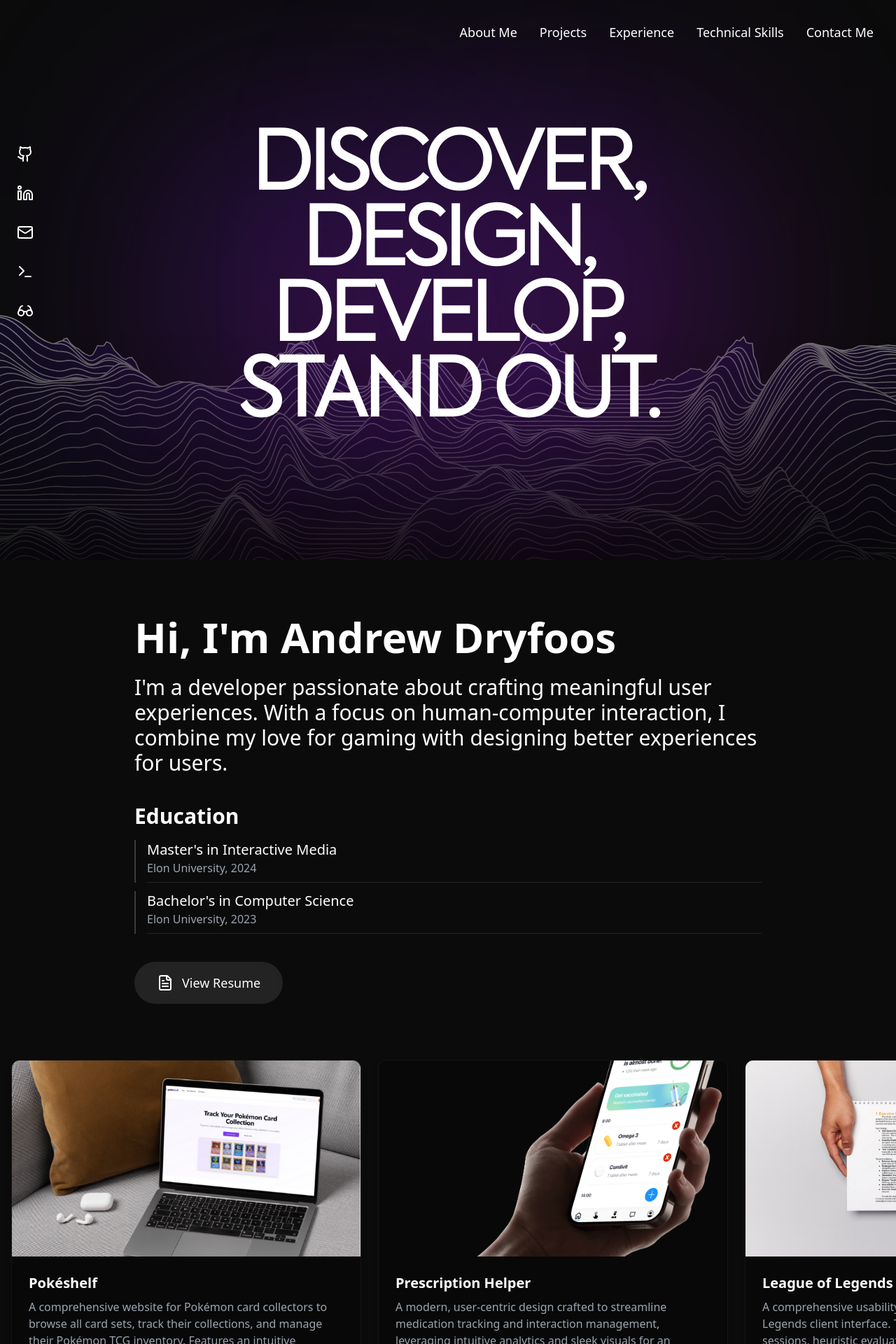
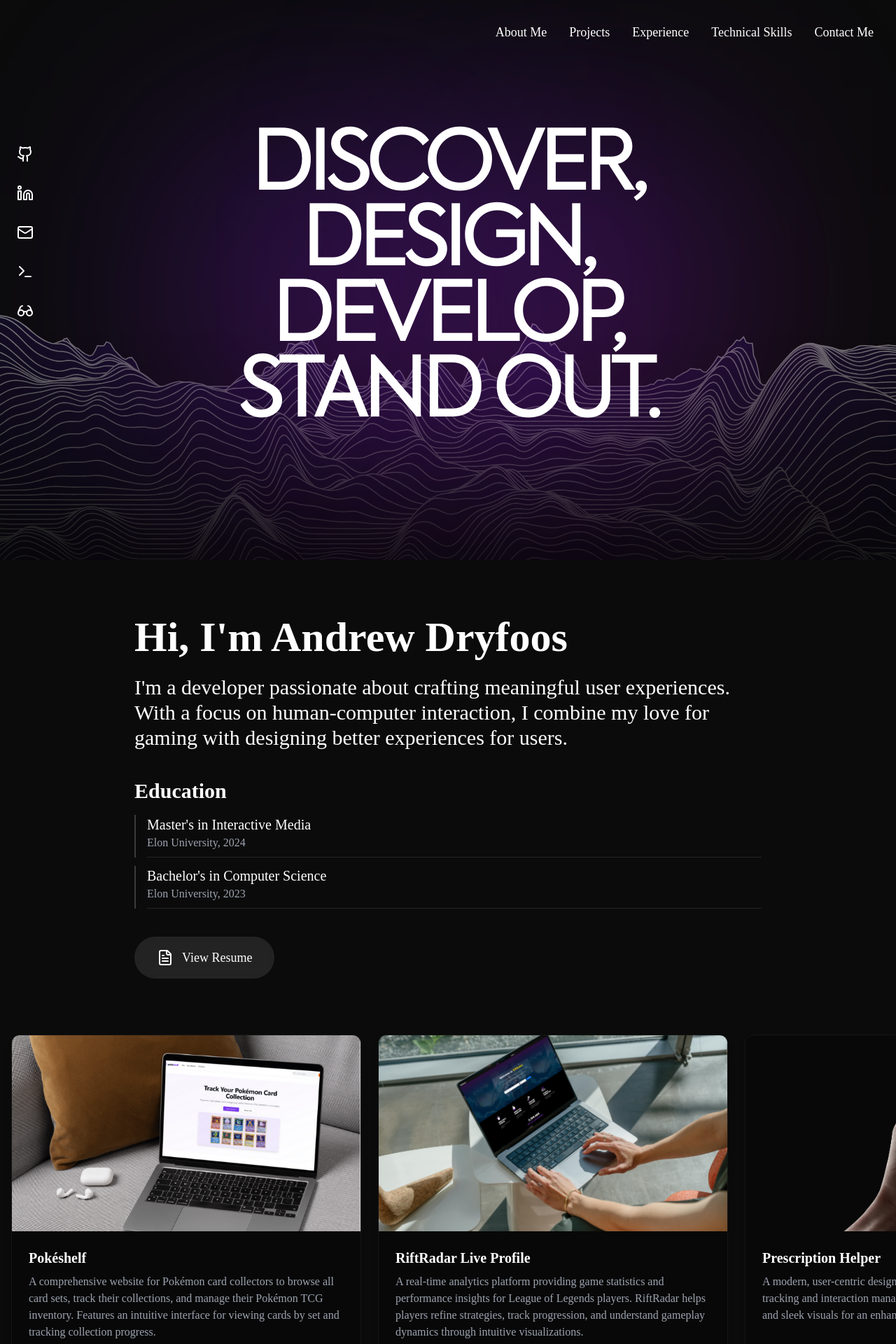
Before and after one commit to drewfoos/Portfolio, a Next.js app: page / in a window 1280 px wide. Shown: the top 1920 px of the page at 70% size. Built offline with nearby package versions, Linux system fonts and the light colour scheme.

Commit message:
update website

```diff
--- a/data/projects.ts
+++ b/data/projects.ts
@@ -14,6 +14,16 @@ export const projects: Project[] = [
   },
   {
     id: 2,
+    title: "RiftRadar Live Profile",
+    description: "A real-time analytics platform providing game statistics and performance insights for League of Legends players. RiftRadar helps players refine strategies, track progression, and understand gameplay dynamics through intuitive visualizations.",
+    imageUrl: "/projects/riftradar mockup.jpeg",
+    category: "Gaming",
+    tags: ["League of Legends", "Statistics", "Analytics"],
+    liveUrl: "https://rift-radar-v2.vercel.app/profile/na1/drewfoos-1471",
+    codeUrl: "https://github.com/drewfoos/RiftRadarV2"
+  },
+  {
+    id: 3,
     title: "Prescription Helper",
     description: "A modern, user-centric design crafted to streamline medication tracking and interaction management, leveraging intuitive analytics and sleek visuals for an enhanced user experience.",
     imageUrl: "/projects/mockuuups-free-iphone-15-pro-hand-mockup-min.png",
@@ -22,7 +32,7 @@ export const projects: Project[] = [
     figmaUrl: "https://www.figma.com/proto/4RuYK2Yp3pYHHTyqt6gHZE/prescrip?node-id=15-92&node-type=frame&t=pkuOJR6W1YYNO883-1&scaling=scale-down&content-scaling=fixed&page-id=0%3A1&starting-point-node-id=15%3A92&share=1"
   },
   {
-    id: 3,
+    id: 4,
     title: "League of Legends Interface Testing",
     description: "A comprehensive usability study examining the League of Legends client interface. The research includes user testing sessions, heuristic evaluation, and concrete recommendations for improving player experience.",
     imageUrl: "/projects/league redesign.png",
@@ -31,23 +41,13 @@ export const projects: Project[] = [
     paperUrl: "https://docs.google.com/document/d/1TTuPEVJqnhIaaSVB-AH0C0qml_GvalzQr-MVQmcB6co/edit?usp=sharing"
   },
   {
-    id: 4,
+    id: 5,
     title: "Reflections of the Digital Self",
     description: "An interactive smart mirror designed to explore AI's interpretations of human diversity, reflecting on biases in AI-generated perceptions. This project highlights the intersection of human-computer interaction and societal considerations in AI.",
     imageUrl: "/projects/mirror.png",
     category: "Hardware",
     tags: ["AI", "HCI", "Hardware"],
     paperUrl: "https://docs.google.com/document/d/1ja2UUgoGRKy37HRMvP2gG2jyHdiW57yv-9zDBrCXY8I/edit?usp=sharing"
-  },
-  {
-    id: 5,
-    title: "GoalQuest",
-    description: "A platform for setting and tracking goals that helps users define clear objectives, monitor their progress, and celebrate achievements. GoalQuest makes achieving goals simple and motivating through an intuitive interface.",
-    imageUrl: "/projects/goalquest mockup.png",
-    category: "Productivity",
-    tags: ["Next.js", "Productivity", "Goal Setting"],
-    liveUrl: "https://goalquest.vercel.app/",
-    codeUrl: "https://github.com/drewfoos/GoalQuest"
   },
   {
     id: 6,
@@ -58,15 +58,6 @@ export const projects: Project[] = [
     tags: ["Portfolio", "Web Development", "Figma"],
     figmaUrl: "https://www.figma.com/proto/ADhCcsvFvRKjnFBau1MTbX/Andrew-portfolio?node-id=7-6104&t=4Jo11UcLXNWwM2BZ-1",
     codeUrl: "https://github.com/drewfoos/Portfolio"
-  },
-  {
-    id: 7,
-    title: "RiftRadar Game Analytics",
-    description: "A real-time analytics platform providing game statistics and performance insights for League of Legends players. RiftRadar helps players refine strategies, track progression, and understand gameplay dynamics through intuitive visualizations.",
-    imageUrl: "/projects/riftradar mockup.jpeg",
-    category: "Gaming",
-    tags: ["Gaming", "Analytics", "HCI"],
-    liveUrl: "https://www.youtube.com/watch?v=9upWENE6zN4"
   },
   {
     id: 8,
--- a/tailwind.config.ts
+++ b/tailwind.config.ts
@@ -1,83 +1,182 @@
-import type { Config } from "tailwindcss";
-export default {
+// tailwind.config.js
+const { fontFamily } = require('tailwindcss/defaultTheme');
+
+/** @type {import('tailwindcss').Config} */
+module.exports = {
   darkMode: ["class"],
   content: [
-    "./pages/**/*.{js,ts,jsx,tsx,mdx}",
-    "./components/**/*.{js,ts,jsx,tsx,mdx}",
-    "./app/**/*.{js,ts,jsx,tsx,mdx}",
+    './pages/**/*.{ts,tsx}',
+    './components/**/*.{ts,tsx}',
+    './app/**/*.{ts,tsx}',
+    './src/**/*.{ts,tsx}',
   ],
   theme: {
+    container: {
+      center: true,
+      padding: "2rem",
+      screens: {
+        "2xl": "1400px",
+      },
+    },
     extend: {
-        keyframes: {
-          scroll: {
-            '0%': { opacity: '1', transform: 'translateY(0)' },
-            '100%': { opacity: '0', transform: 'translateY(26px)' }
+      colors: {
+        border: "hsl(var(--border))",
+        input: "hsl(var(--input))",
+        ring: "hsl(var(--ring))",
+        background: "hsl(var(--background))",
+        foreground: "hsl(var(--foreground))",
+        primary: {
+          DEFAULT: "hsl(var(--primary))",
+          foreground: "hsl(var(--primary-foreground))",
+        },
+        secondary: {
+          DEFAULT: "hsl(var(--secondary))",
+          foreground: "hsl(var(--secondary-foreground))",
+        },
+        destructive: {
+          DEFAULT: "hsl(var(--destructive))",
+          foreground: "hsl(var(--destructive-foreground))",
+        },
+        muted: {
+          DEFAULT: "hsl(var(--muted))",
+          foreground: "hsl(var(--muted-foreground))",
+        },
+        accent: {
+          DEFAULT: "hsl(var(--accent))",
+          foreground: "hsl(var(--accent-foreground))",
+        },
+        popover: {
+          DEFAULT: "hsl(var(--popover))",
+          foreground: "hsl(var(--popover-foreground))",
+        },
+        card: {
+          DEFAULT: "hsl(var(--card))",
+          foreground: "hsl(var(--card-foreground))",
+        },
+        // Add custom colors for your project
+        'brand': {
+          purple: {
+            light: '#D017B8',
+            DEFAULT: '#9333ea',
+            dark: '#1919A7',
           }
         },
-        animation: {
-          scroll: 'scroll 1.5s ease infinite'
+      },
+      borderRadius: {
+        lg: "var(--radius)",
+        md: "calc(var(--radius) - 2px)",
+        sm: "calc(var(--radius) - 4px)",
       },
       fontFamily: {
-          axiforma: ['var(--font-axiforma)'],
+        sans: ["var(--font-sans)", ...fontFamily.sans],
+        axiforma: ["var(--font-axiforma)", ...fontFamily.sans],
+        dyslexic: ["var(--font-dyslexic)", ...fontFamily.sans],
       },
-        colors: {
-            background: 'hsl(var(--background))',
-            foreground: 'hsl(var(--foreground))',
-            // Add our custom colors
-            bg: {
-              main: 'hsl(var(--bg-main))',
-              secondary: 'hsl(var(--bg-secondary))',
+      keyframes: {
+        "accordion-down": {
+          from: { height: 0 },
+          to: { height: "var(--radix-accordion-content-height)" },
         },
-            brand: {
-              blue: 'hsl(var(--primary-blue))',
-              purple: 'hsl(var(--primary-purple))',
+        "accordion-up": {
+          from: { height: "var(--radix-accordion-content-height)" },
+          to: { height: 0 },
         },
-            // Existing colors
-            card: {
-                DEFAULT: 'hsl(var(--card))',
-                foreground: 'hsl(var(--card-foreground))'
+        fadeIn: {
+          '0%': { opacity: 0 },
+          '100%': { opacity: 1 },
         },
-            popover: {
-                DEFAULT: 'hsl(var(--popover))',
-                foreground: 'hsl(var(--popover-foreground))'
+        fadeOut: {
+          '0%': { opacity: 1 },
+          '100%': { opacity: 0 },
         },
-            primary: {
-                DEFAULT: 'hsl(var(--primary))',
-                foreground: 'hsl(var(--primary-foreground))'
+        floatUp: {
+          '0%, 100%': { transform: 'translateY(0)' },
+          '50%': { transform: 'translateY(-10px)' },
         },
-            secondary: {
-                DEFAULT: 'hsl(var(--secondary))',
-                foreground: 'hsl(var(--secondary-foreground))'
+        pulse: {
+          '0%, 100%': { opacity: 1 },
+          '50%': { opacity: 0.5 },
         },
-            muted: {
-                DEFAULT: 'hsl(var(--muted))',
-                foreground: 'hsl(var(--muted-foreground))'
       },
-            accent: {
-                DEFAULT: 'hsl(var(--accent))',
-                foreground: 'hsl(var(--accent-foreground))'
+      animation: {
+        "accordion-down": "accordion-down 0.2s ease-out",
+        "accordion-up": "accordion-up 0.2s ease-out",
+        "fade-in": "fadeIn 0.5s ease-in-out forwards",
+        "fade-out": "fadeOut 0.5s ease-in-out forwards",
+        "float": "floatUp 3s ease-in-out infinite",
+        "pulse-slow": "pulse 3s ease-in-out infinite",
       },
-            destructive: {
-                DEFAULT: 'hsl(var(--destructive))',
-                foreground: 'hsl(var(--destructive-foreground))'
+      // Add text shadow utilities
+      textShadow: {
+        sm: '0 1px 2px rgba(0, 0, 0, 0.2)',
+        DEFAULT: '0 2px 4px rgba(0, 0, 0, 0.4)',
+        lg: '0 4px 8px rgba(0, 0, 0, 0.6)',
       },
-            border: 'hsl(var(--border))',
-            input: 'hsl(var(--input))',
-            ring: 'hsl(var(--ring))',
-            chart: {
-                '1': 'hsl(var(--chart-1))',
-                '2': 'hsl(var(--chart-2))',
-                '3': 'hsl(var(--chart-3))',
-                '4': 'hsl(var(--chart-4))',
-                '5': 'hsl(var(--chart-5))'
+      // Add custom responsive breakpoints if needed
+      screens: {
+        'xs': '475px',
+        // You can add more custom breakpoints here
+      },
+      // Add backdrop blur variations
+      backdropBlur: {
+        'xs': '2px',
+      },
+      // Add height utilities based on viewport height
+      height: {
+        'screen-small': '100svh',  // Small screen viewport height
+        'screen-dynamic': 'calc(var(--vh, 1vh) * 100)',
+      },
+      minHeight: {
+        'screen-small': '100svh',  // Small screen viewport height
+        'screen-dynamic': 'calc(var(--vh, 1vh) * 100)',
+      },
+    },
+  },
+  plugins: [
+    require("tailwindcss-animate"),
+    // Add custom plugins
+    function({ addUtilities }) {
+      const newUtilities = {
+        // Text shadow utilities
+        '.text-shadow-sm': {
+          textShadow: '0 1px 2px rgba(0, 0, 0, 0.2)',
+        },
+        '.text-shadow': {
+          textShadow: '0 2px 4px rgba(0, 0, 0, 0.4)',
+        },
+        '.text-shadow-lg': {
+          textShadow: '0 4px 8px rgba(0, 0, 0, 0.6)',
+        },
+        '.text-shadow-none': {
+          textShadow: 'none',
+        },
+        // New backdrop blur utilities
+        '.backdrop-blur-sidebar': {
+          backdropFilter: 'blur(8px)',
+          '-webkit-backdrop-filter': 'blur(8px)',
+        },
+        // Text wrapping strategies
+        '.text-balance': {
+          textWrap: 'balance',
+        },
+        '.text-pretty': {
+          textWrap: 'pretty',
+        },
+        // Improved touch target
+        '.touch-target': {
+          minHeight: '44px',
+          minWidth: '44px',
+        },
+      };
+      addUtilities(newUtilities);
+    },
+    // Plugin to add viewport height fix
+    function({ addBase }) {
+      addBase({
+        ':root': {
+          '--vh': '1vh',
+        },
+      });
+    },
+  ],
 }
-        },
-        borderRadius: {
-            lg: 'var(--radius)',
-            md: 'calc(var(--radius) - 2px)',
-            sm: 'calc(var(--radius) - 4px)'
-        }
-    }
-  },
-  plugins: [require("tailwindcss-animate")],
-} satisfies Config;
```
Lines whose indentation alone changed are shown as unchanged.
